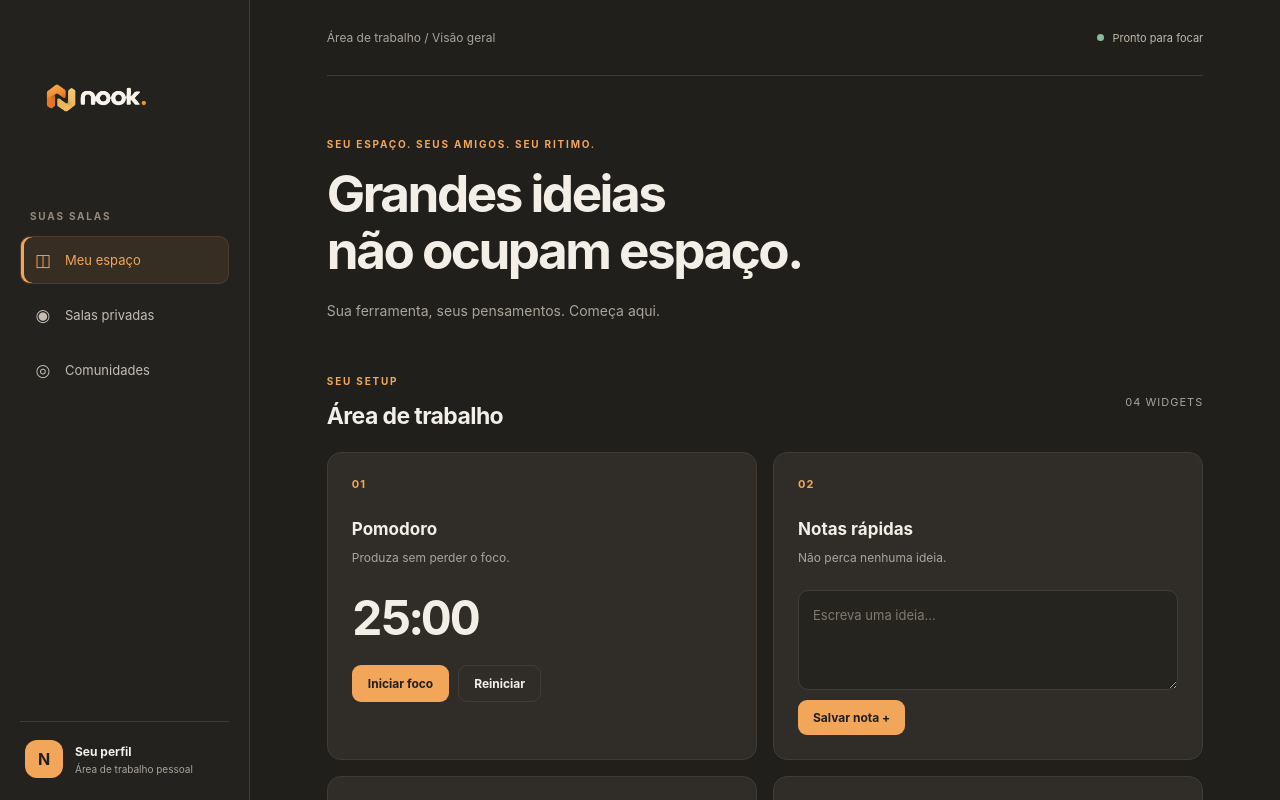
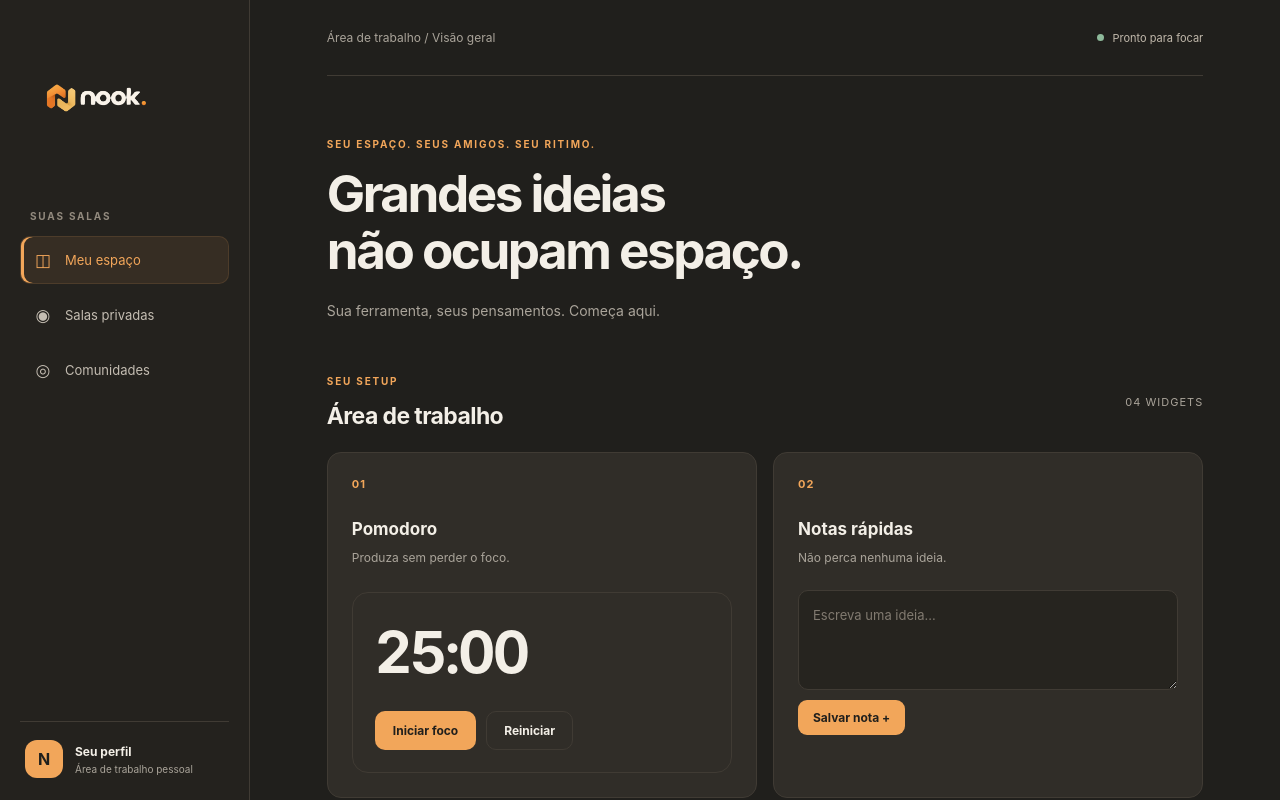
Before and after one commit to Miaunisul/Nook, a React (Vite) app in the folder apps/web/: page / in a window 1280 px wide. Shown: the top 800 px of the page. Built offline with nearby package versions, Linux system fonts and the light colour scheme.

Commit message:
style(web): refine pomodoro timer

```diff
--- a/apps/web/src/styles.css
+++ b/apps/web/src/styles.css
@@ -475,29 +475,35 @@ a {
 /* Pomodoro */
 .pomodoro {
   display: grid;
-  gap: 20px;
+  gap: 22px;
   margin-top: 24px;
+  padding: 22px;
+  border: 1px solid var(--border);
+  border-radius: 16px;
+  background: rgba(48, 45, 40, 0.65);
 }
 
 .pomodoro-timer {
   color: var(--text);
-  font-size: clamp(36px, 4vw, 48px);
+  font-size: clamp(44px, 5vw, 58px);
   font-weight: 700;
-  letter-spacing: -2px;
+  letter-spacing: -2.5px;
   font-variant-numeric: tabular-nums;
-  line-height: 1.1;
+  line-height: 1;
+  padding: 8px 0;
 }
 
 .pomodoro-controls {
   display: flex;
   flex-wrap: wrap;
-  gap: 9px;
+  align-items: center;
+  gap: 10px;
 }
 
 .pomodoro-controls button {
-  padding: 10px 15px;
+  padding: 11px 17px;
   border: 1px solid transparent;
-  border-radius: 9px;
+  border-radius: 10px;
   background: var(--accent);
   color: var(--background);
   font-size: 12px;
@@ -505,12 +511,23 @@ a {
   cursor: pointer;
   transition:
     background 180ms ease,
+    color 180ms ease,
+    border-color 180ms ease,
     transform 180ms ease;
 }
 
 .pomodoro-controls button:hover {
   background: var(--highlight);
   transform: translateY(-1px);
+}
+
+.pomodoro-controls button:active {
+  transform: translateY(0);
+}
+
+.pomodoro-controls button:focus-visible {
+  outline: 2px solid var(--highlight);
+  outline-offset: 3px;
 }
 
 .pomodoro-controls .pomodoro-reset {
```
